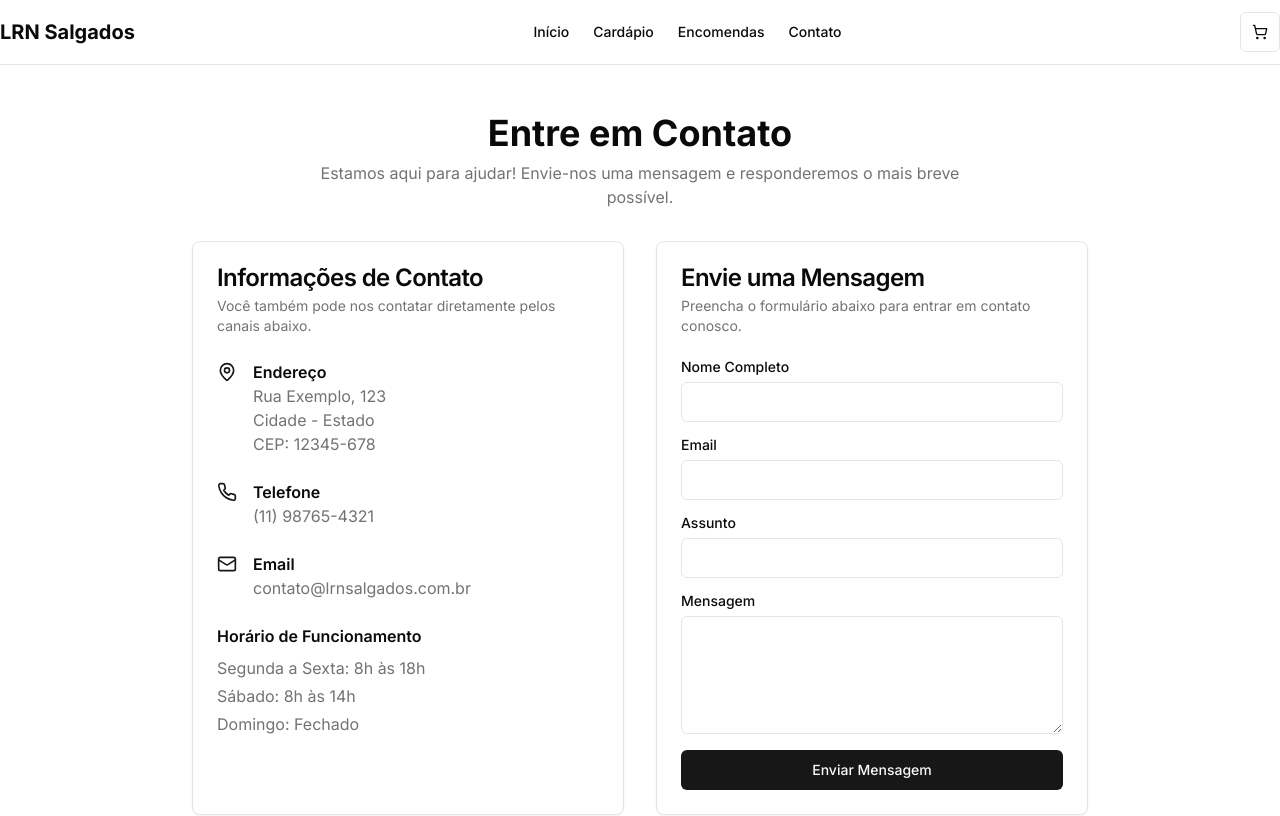
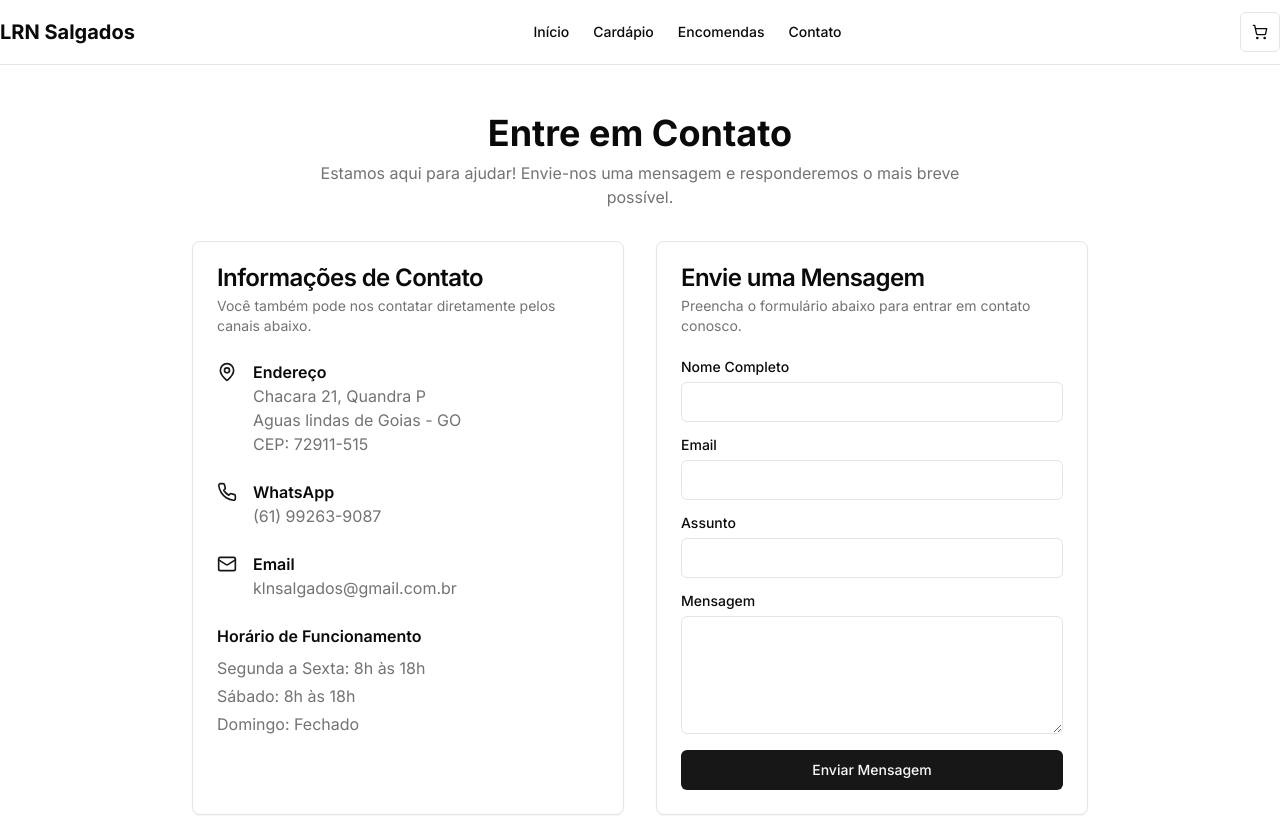
Before and after one commit to M-santo/KLN-Lanches, a Next.js app: page /contato in a window 1280 px wide. Shown: the top 816 px of the page. Built offline with nearby package versions, Linux system fonts and the light colour scheme.

Commit message:
Update page.tsx

```diff
--- a/app/contato/page.tsx
+++ b/app/contato/page.tsx
@@ -59,9 +59,9 @@ export default function ContactPage() {
               <div>
                 <h3 className="font-semibold">Endereço</h3>
                 <address className="not-italic text-muted-foreground">
-                  <p>Rua Exemplo, 123</p>
-                  <p>Cidade - Estado</p>
-                  <p>CEP: 12345-678</p>
+                  <p>Chacara 21, Quandra P</p>
+                  <p>Aguas lindas de Goias - GO</p>
+                  <p>CEP: 72911-515</p>
                 </address>
               </div>
             </div>
@@ -69,8 +69,8 @@ export default function ContactPage() {
             <div className="flex items-start gap-4">
               <Phone className="h-5 w-5 text-primary mt-0.5" />
               <div>
-                <h3 className="font-semibold">Telefone</h3>
-                <p className="text-muted-foreground">(11) 98765-4321</p>
+                <h3 className="font-semibold">WhatsApp</h3>
+                <p className="text-muted-foreground">(61) 99263-9087</p>
               </div>
             </div>
 
@@ -78,7 +78,7 @@ export default function ContactPage() {
               <Mail className="h-5 w-5 text-primary mt-0.5" />
               <div>
                 <h3 className="font-semibold">Email</h3>
-                <p className="text-muted-foreground">contato@lrnsalgados.com.br</p>
+                <p className="text-muted-foreground">klnsalgados@gmail.com.br</p>
               </div>
             </div>
 
@@ -86,7 +86,7 @@ export default function ContactPage() {
               <h3 className="font-semibold mb-2">Horário de Funcionamento</h3>
               <ul className="text-muted-foreground space-y-1">
                 <li>Segunda a Sexta: 8h às 18h</li>
-                <li>Sábado: 8h às 14h</li>
+                <li>Sábado: 8h às 18h</li>
                 <li>Domingo: Fechado</li>
               </ul>
             </div>
```
